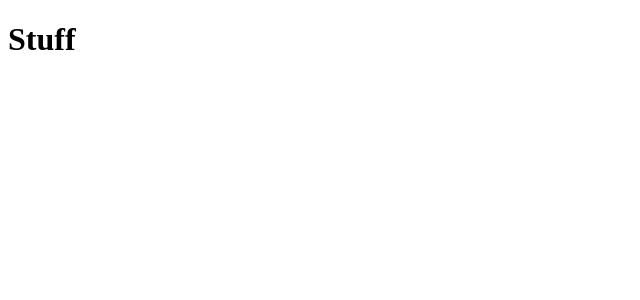
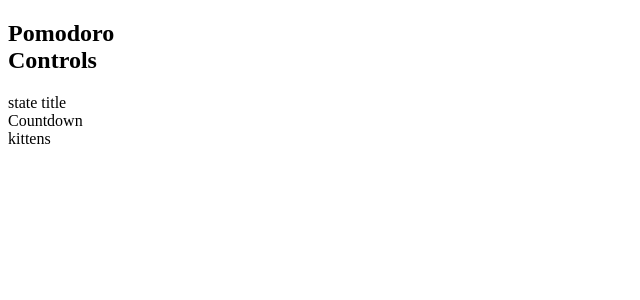
Before and after one commit to verdantpath/pomodoro, a Vue app: page / in a window 1280 px wide. Shown: the top 300 px of the page, without its empty margins (0-640 px from the left). Built offline with nearby package versions, Linux system fonts and the light colour scheme.

Commit message:
add template tags

```diff
--- a/src/App.vue
+++ b/src/App.vue
@@ -1,6 +1,12 @@
 <template>
-  <div id="app">
-    <h1>Stuff</h1>
+  <div id="app" class="container">
+    <h2>
+      <span>Pomodoro</span>
+      <controls-component></controls-component>
+    </h2>
+    <state-title-component></state-title-component>
+    <countdown-component></countdown-component>
+    <kittens-component></kittens-component>
   </div>
 </template>
 
```
